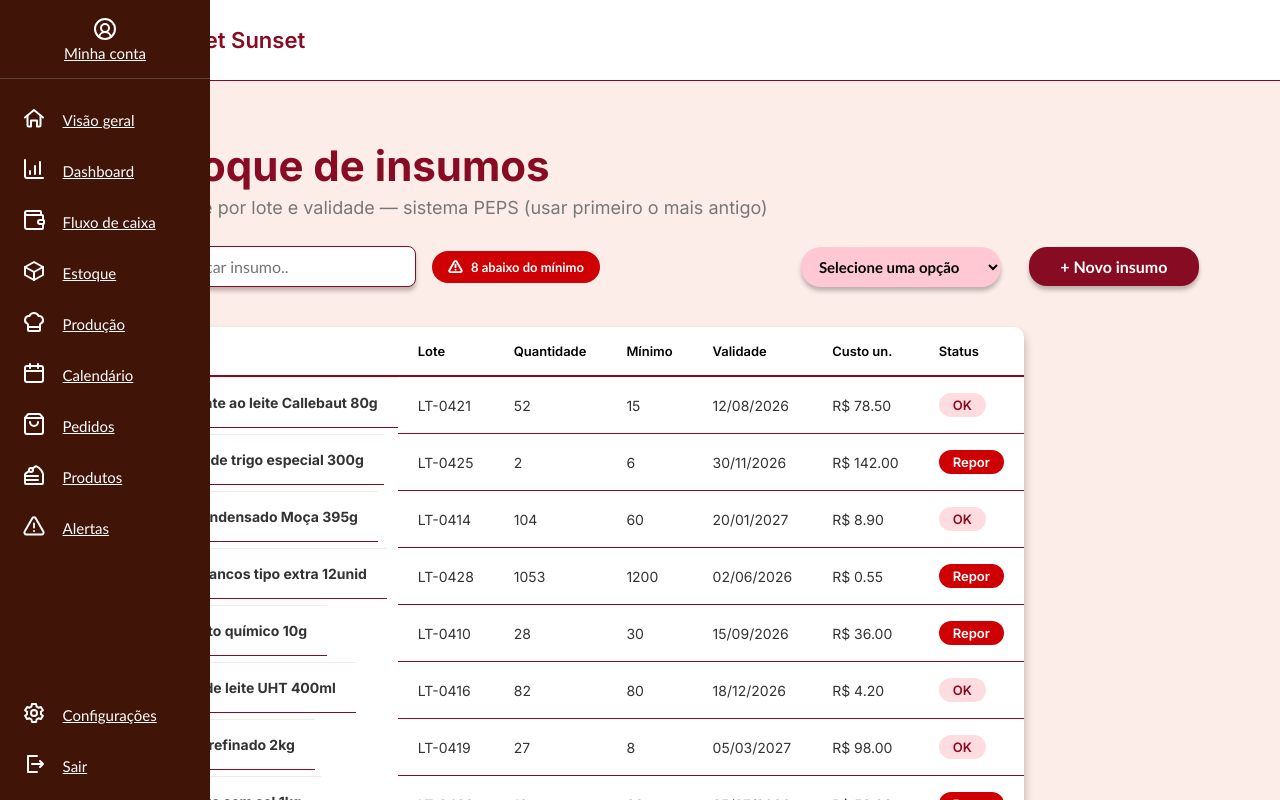
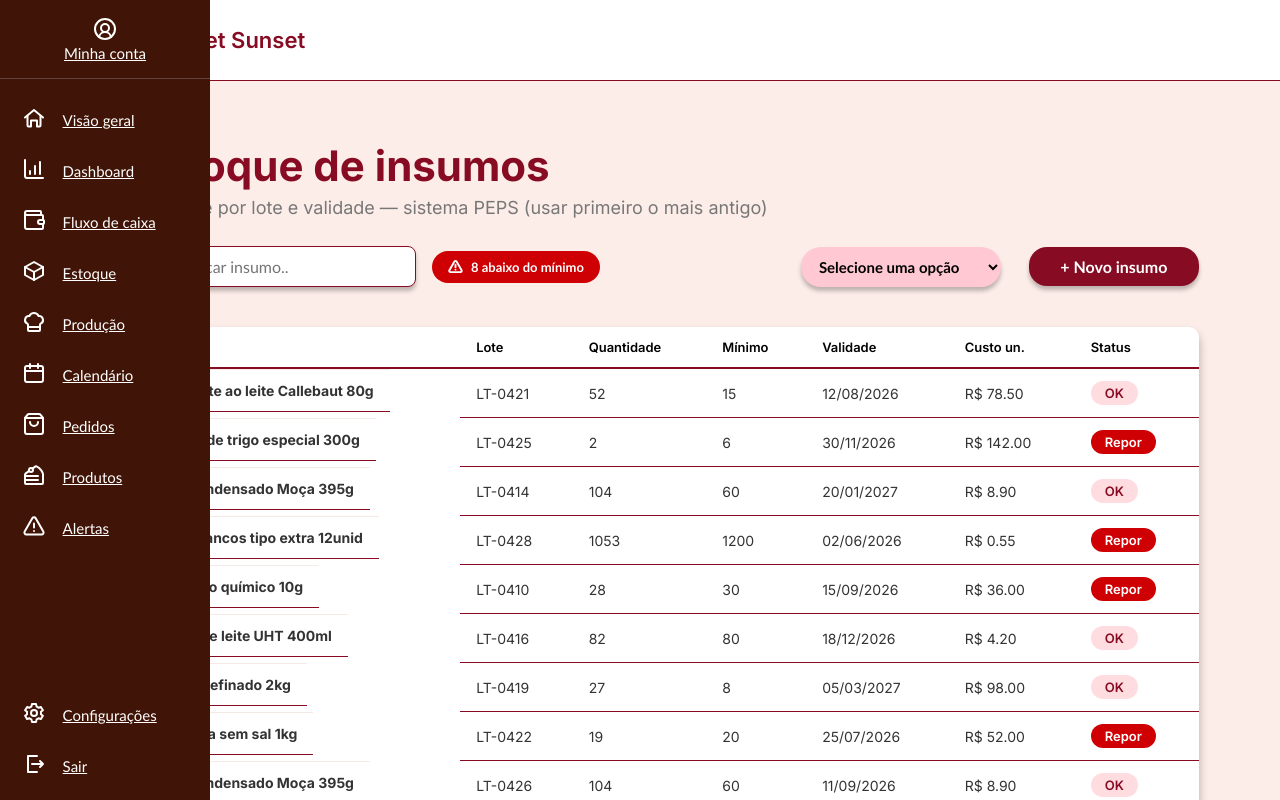
Before and after one commit to grazielly01/sublime, a React (Vite) app in the folder frontend/: page /estoque in a window 1280 px wide. Shown: the top 800 px of the page. Built offline with nearby package versions, Linux system fonts and the light colour scheme.

Commit message:
Alterando front

```diff
--- a/frontend/src/pages/estoque/estoque.css
+++ b/frontend/src/pages/estoque/estoque.css
@@ -124,7 +124,7 @@
 
 
 .tabelaEstoque{
-    width: auto;
+    width: 100%;
     margin-top: 40px;
     border-collapse: collapse; /*junta as bordas das células, sem espaçamento entre elas*/
     background-color: white;
@@ -139,14 +139,14 @@
 
 .tabelaEstoque th{
     text-align: left;
-    padding: 16px 20px;
+    padding: 12px 16px;
     font-size: 108%;
     color: #000000;
     font-weight: 600;
 }
 
 .tabelaEstoque td{
-    padding: 16px 20px;
+    padding: 12px 16px;
     font-size: 14px;
     color: #333;
     border-top: 1px solid #f5eae6;
@@ -156,7 +156,7 @@
 .nomeInsumo{
     font-weight: 900;
     cursor: pointer;
-    font-size: 120px;
+    font-size: 14px;
 }
 
 .loteInsumo{
```
